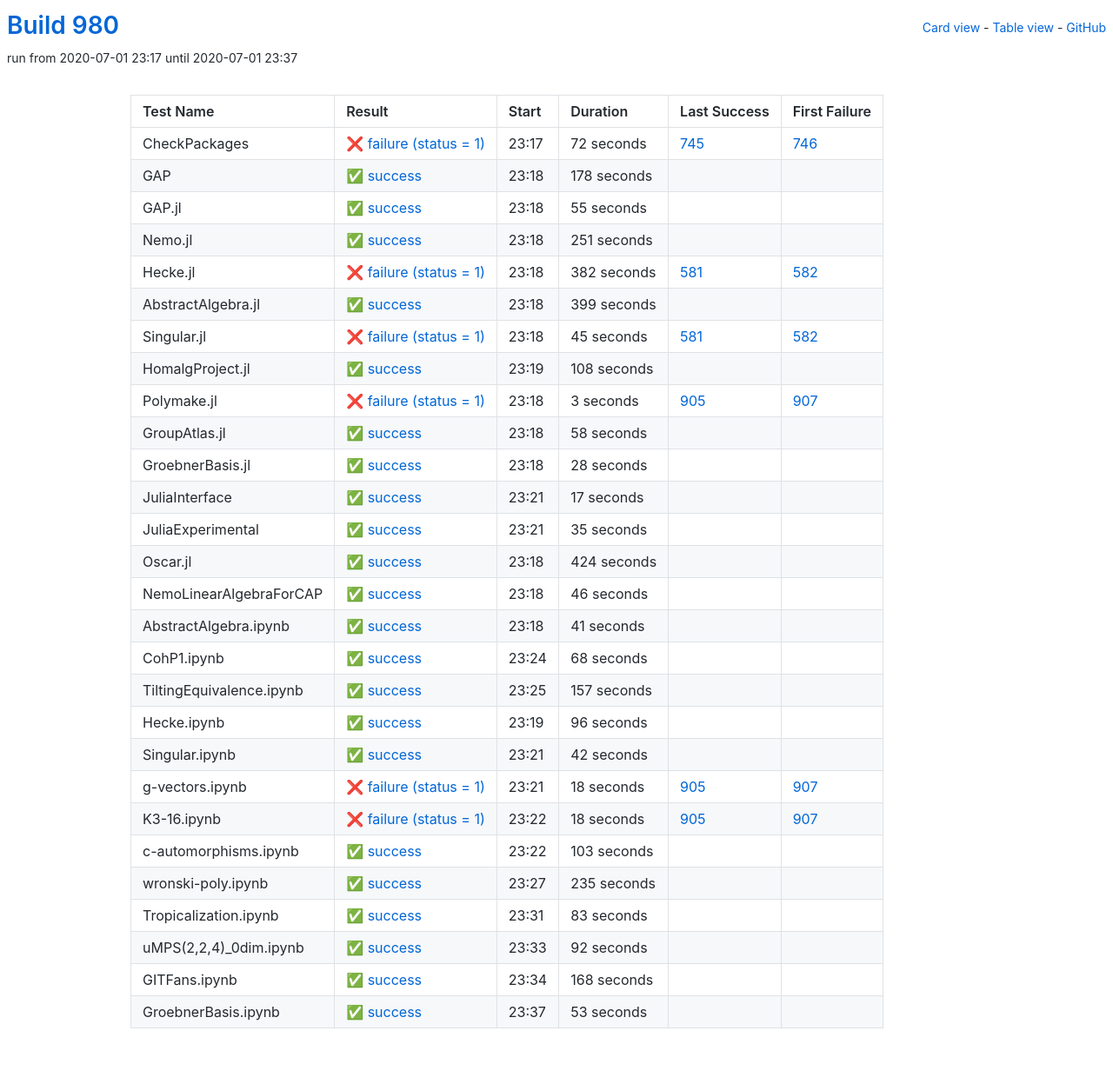
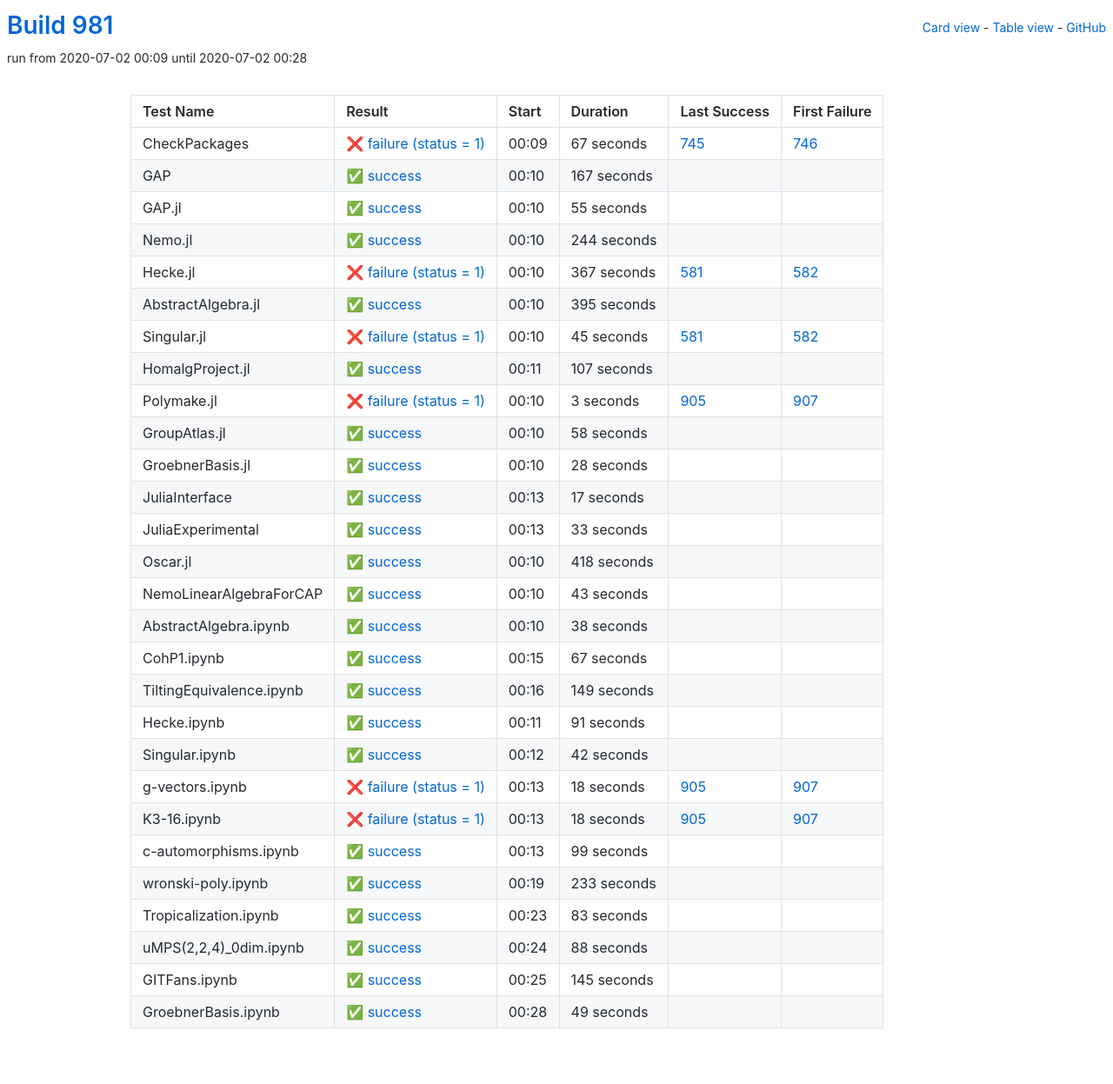
Before and after one commit to oscar-system/oscar-ci-status-1.4, a Jekyll site: the page built from table.html, in a window 1280 px wide. Shown: the whole page at 87% size. Built offline with Jekyll 4.4.1, drawn with Linux system fonts in a browser that asks for light colours.

Commit message:
Build #981

```diff
--- a/_data/ci.yml
+++ b/_data/ci.yml
@@ -1,6 +1,6 @@
 ---
-build: 980
-build_url: https://oscarci.mathematik.uni-kl.de/job/oscar-julia-1.4/980/
+build: 981
+build_url: https://oscarci.mathematik.uni-kl.de/job/oscar-julia-1.4/981/
 job: oscar-julia-1.4
 organization: oscar-system
 repo: oscar-ci-status-1.4
@@ -8,32 +8,32 @@ repourl: https://github.com/oscar-system/oscar-ci-status-1.4
 tests:
 - name: CheckPackages
   id: checkpackages
-  log: https://oscarci.mathematik.uni-kl.de/job/oscar-julia-1.4/980/artifact/logs/build-980/CheckPackages.log
-  start: 2020-07-01 23:17
+  log: https://oscarci.mathematik.uni-kl.de/job/oscar-julia-1.4/981/artifact/logs/build-981/CheckPackages.log
+  start: 2020-07-02 00:09
   success: false
   exitcode: 1
   status: failure
-  duration: 72
+  duration: 67
   last_success: 745
   last_success_url: https://oscarci.mathematik.uni-kl.de/job/oscar-julia-1.4/745/
   first_failure: 746
   first_failure_url: https://oscarci.mathematik.uni-kl.de/job/oscar-julia-1.4/746/
 - name: GAP
   id: gap
-  log: https://oscarci.mathematik.uni-kl.de/job/oscar-julia-1.4/980/artifact/logs/build-980/GAP.log
-  start: 2020-07-01 23:18
+  log: https://oscarci.mathematik.uni-kl.de/job/oscar-julia-1.4/981/artifact/logs/build-981/GAP.log
+  start: 2020-07-02 00:10
   success: true
   exitcode: 0
   status: success
-  duration: 178
+  duration: 167
   last_success: false
   last_success_url:
   first_failure: false
   first_failure_url:
 - name: GAP.jl
   id: gap-jl
-  log: https://oscarci.mathematik.uni-kl.de/job/oscar-julia-1.4/980/artifact/logs/build-980/GAP.jl.log
-  start: 2020-07-01 23:18
+  log: https://oscarci.mathematik.uni-kl.de/job/oscar-julia-1.4/981/artifact/logs/build-981/GAP.jl.log
+  start: 2020-07-02 00:10
   success: true
   exitcode: 0
   status: success
@@ -44,44 +44,44 @@ tests:
   first_failure_url:
 - name: Nemo.jl
   id: nemo-jl
-  log: https://oscarci.mathematik.uni-kl.de/job/oscar-julia-1.4/980/artifact/logs/build-980/Nemo.jl.log
-  start: 2020-07-01 23:18
+  log: https://oscarci.mathematik.uni-kl.de/job/oscar-julia-1.4/981/artifact/logs/build-981/Nemo.jl.log
+  start: 2020-07-02 00:10
   success: true
   exitcode: 0
   status: success
-  duration: 251
+  duration: 244
   last_success: false
   last_success_url:
   first_failure: false
   first_failure_url:
 - name: Hecke.jl
   id: hecke-jl
-  log: https://oscarci.mathematik.uni-kl.de/job/oscar-julia-1.4/980/artifact/logs/build-980/Hecke.jl.log
-  start: 2020-07-01 23:18
+  log: https://oscarci.mathematik.uni-kl.de/job/oscar-julia-1.4/981/artifact/logs/build-981/Hecke.jl.log
+  start: 2020-07-02 00:10
   success: false
   exitcode: 1
   status: failure
-  duration: 382
+  duration: 367
   last_success: 581
   last_success_url: https://oscarci.mathematik.uni-kl.de/job/oscar-julia-1.4/581/
   first_failure: 582
   first_failure_url: https://oscarci.mathematik.uni-kl.de/job/oscar-julia-1.4/582/
 - name: AbstractAlgebra.jl
   id: abstractalgebra-jl
-  log: https://oscarci.mathematik.uni-kl.de/job/oscar-julia-1.4/980/artifact/logs/build-980/AbstractAlgebra.jl.log
-  start: 2020-07-01 23:18
+  log: https://oscarci.mathematik.uni-kl.de/job/oscar-julia-1.4/981/artifact/logs/build-981/AbstractAlgebra.jl.log
+  start: 2020-07-02 00:10
   success: true
   exitcode: 0
   status: success
-  duration: 399
+  duration: 395
   last_success: false
   last_success_url:
   first_failure: false
   first_failure_url:
 - name: Singular.jl
   id: singular-jl
-  log: https://oscarci.mathematik.uni-kl.de/job/oscar-julia-1.4/980/artifact/logs/build-980/Singular.jl.log
-  start: 2020-07-01 23:18
+  log: https://oscarci.mathematik.uni-kl.de/job/oscar-julia-1.4/981/artifact/logs/build-981/Singular.jl.log
+  start: 2020-07-02 00:10
   success: false
   exitcode: 1
   status: failure
@@ -92,20 +92,20 @@ tests:
   first_failure_url: https://oscarci.mathematik.uni-kl.de/job/oscar-julia-1.4/582/
 - name: HomalgProject.jl
   id: homalgproject-jl
-  log: https://oscarci.mathematik.uni-kl.de/job/oscar-julia-1.4/980/artifact/logs/build-980/HomalgProject.jl.log
-  start: 2020-07-01 23:19
+  log: https://oscarci.mathematik.uni-kl.de/job/oscar-julia-1.4/981/artifact/logs/build-981/HomalgProject.jl.log
+  start: 2020-07-02 00:11
   success: true
   exitcode: 0
   status: success
-  duration: 108
+  duration: 107
   last_success: false
   last_success_url:
   first_failure: false
   first_failure_url:
 - name: Polymake.jl
   id: polymake-jl
-  log: https://oscarci.mathematik.uni-kl.de/job/oscar-julia-1.4/980/artifact/logs/build-980/Polymake.jl.log
-  start: 2020-07-01 23:18
+  log: https://oscarci.mathematik.uni-kl.de/job/oscar-julia-1.4/981/artifact/logs/build-981/Polymake.jl.log
+  start: 2020-07-02 00:10
   success: false
   exitcode: 1
   status: failure
@@ -116,8 +116,8 @@ tests:
   first_failure_url: https://oscarci.mathematik.uni-kl.de/job/oscar-julia-1.4/907/
 - name: GroupAtlas.jl
   id: groupatlas-jl
-  log: https://oscarci.mathematik.uni-kl.de/job/oscar-julia-1.4/980/artifact/logs/build-980/GroupAtlas.jl.log
-  start: 2020-07-01 23:18
+  log: https://oscarci.mathematik.uni-kl.de/job/oscar-julia-1.4/981/artifact/logs/build-981/GroupAtlas.jl.log
+  start: 2020-07-02 00:10
   success: true
   exitcode: 0
   status: success
@@ -128,8 +128,8 @@ tests:
   first_failure_url:
 - name: GroebnerBasis.jl
   id: groebnerbasis-jl
-  log: https://oscarci.mathematik.uni-kl.de/job/oscar-julia-1.4/980/artifact/logs/build-980/GroebnerBasis.jl.log
-  start: 2020-07-01 23:18
+  log: https://oscarci.mathematik.uni-kl.de/job/oscar-julia-1.4/981/artifact/logs/build-981/GroebnerBasis.jl.log
+  start: 2020-07-02 00:10
   success: true
   exitcode: 0
   status: success
@@ -140,8 +140,8 @@ tests:
   first_failure_url:
 - name: JuliaInterface
   id: juliainterface
-  log: https://oscarci.mathematik.uni-kl.de/job/oscar-julia-1.4/980/artifact/logs/build-980/JuliaInterface.log
-  start: 2020-07-01 23:21
+  log: https://oscarci.mathematik.uni-kl.de/job/oscar-julia-1.4/981/artifact/logs/build-981/JuliaInterface.log
+  start: 2020-07-02 00:13
   success: true
   exitcode: 0
   status: success
@@ -152,92 +152,92 @@ tests:
   first_failure_url:
 - name: JuliaExperimental
   id: juliaexperimental
-  log: https://oscarci.mathematik.uni-kl.de/job/oscar-julia-1.4/980/artifact/logs/build-980/JuliaExperimental.log
-  start: 2020-07-01 23:21
+  log: https://oscarci.mathematik.uni-kl.de/job/oscar-julia-1.4/981/artifact/logs/build-981/JuliaExperimental.log
+  start: 2020-07-02 00:13
   success: true
   exitcode: 0
   status: success
-  duration: 35
+  duration: 33
   last_success: false
   last_success_url:
   first_failure: false
   first_failure_url:
 - name: Oscar.jl
   id: oscar-jl
-  log: https://oscarci.mathematik.uni-kl.de/job/oscar-julia-1.4/980/artifact/logs/build-980/Oscar.jl.log
-  start: 2020-07-01 23:18
+  log: https://oscarci.mathematik.uni-kl.de/job/oscar-julia-1.4/981/artifact/logs/build-981/Oscar.jl.log
+  start: 2020-07-02 00:10
   success: true
   exitcode: 0
   status: success
-  duration: 424
+  duration: 418
   last_success: false
   last_success_url:
   first_failure: false
   first_failure_url:
 - name: NemoLinearAlgebraForCAP
   id: nemolinearalgebraforcap
-  log: https://oscarci.mathematik.uni-kl.de/job/oscar-julia-1.4/980/artifact/logs/build-980/NemoLinearAlgebraForCAP.log
-  start: 2020-07-01 23:18
+  log: https://oscarci.mathematik.uni-kl.de/job/oscar-julia-1.4/981/artifact/logs/build-981/NemoLinearAlgebraForCAP.log
+  start: 2020-07-02 00:10
   success: true
   exitcode: 0
   status: success
-  duration: 46
+  duration: 43
   last_success: false
   last_success_url:
   first_failure: false
   first_failure_url:
 - name: AbstractAlgebra.ipynb
   id: abstractalgebra-ipynb
-  log: https://oscarci.mathematik.uni-kl.de/job/oscar-julia-1.4/980/artifact/logs/build-980/AbstractAlgebra.ipynb.log
-  start: 2020-07-01 23:18
+  log: https://oscarci.mathematik.uni-kl.de/job/oscar-julia-1.4/981/artifact/logs/build-981/AbstractAlgebra.ipynb.log
+  start: 2020-07-02 00:10
   success: true
   exitcode: 0
   status: success
-  duration: 41
+  duration: 38
   last_success: false
   last_success_url:
   first_failure: false
   first_failure_url:
 - name: CohP1.ipynb
   id: cohp1-ipynb
-  log: https://oscarci.mathematik.uni-kl.de/job/oscar-julia-1.4/980/artifact/logs/build-980/CohP1.ipynb.log
-  start: 2020-07-01 23:24
+  log: https://oscarci.mathematik.uni-kl.de/job/oscar-julia-1.4/981/artifact/logs/build-981/CohP1.ipynb.log
+  start: 2020-07-02 00:15
   success: true
   exitcode: 0
   status: success
-  duration: 68
+  duration: 67
   last_success: false
   last_success_url:
   first_failure: false
   first_failure_url:
 - name: TiltingEquivalence.ipynb
   id: tiltingequivalence-ipynb
-  log: https://oscarci.mathematik.uni-kl.de/job/oscar-julia-1.4/980/artifact/logs/build-980/TiltingEquivalence.ipynb.log
-  start: 2020-07-01 23:25
+  log: https://oscarci.mathematik.uni-kl.de/job/oscar-julia-1.4/981/artifact/logs/build-981/TiltingEquivalence.ipynb.log
+  start: 2020-07-02 00:16
   success: true
   exitcode: 0
   status: success
-  duration: 157
+  duration: 149
   last_success: false
   last_success_url:
   first_failure: false
   first_failure_url:
 - name: Hecke.ipynb
   id: hecke-ipynb
-  log: https://oscarci.mathematik.uni-kl.de/job/oscar-julia-1.4/980/artifact/logs/build-980/Hecke.ipynb.log
-  start: 2020-07-01 23:19
+  log: https://oscarci.mathematik.uni-kl.de/job/oscar-julia-1.4/981/artifact/logs/build-981/Hecke.ipynb.log
+  start: 2020-07-02 00:11
   success: true
   exitcode: 0
   status: success
-  duration: 96
+  duration: 91
   last_success: false
   last_success_url:
   first_failure: false
   first_failure_url:
 - name: Singular.ipynb
   id: singular-ipynb
-  log: https://oscarci.mathematik.uni-kl.de/job/oscar-julia-1.4/980/artifact/logs/build-980/Singular.ipynb.log
-  start: 2020-07-01 23:21
+  log: https://oscarci.mathematik.uni-kl.de/job/oscar-julia-1.4/981/artifact/logs/build-981/Singular.ipynb.log
+  start: 2020-07-02 00:12
   success: true
   exitcode: 0
   status: success
@@ -248,8 +248,8 @@ tests:
   first_failure_url:
 - name: g-vectors.ipynb
   id: g-vectors-ipynb
-  log: https://oscarci.mathematik.uni-kl.de/job/oscar-julia-1.4/980/artifact/logs/build-980/g-vectors.ipynb.log
-  start: 2020-07-01 23:21
+  log: https://oscarci.mathematik.uni-kl.de/job/oscar-julia-1.4/981/artifact/logs/build-981/g-vectors.ipynb.log
+  start: 2020-07-02 00:13
   success: false
   exitcode: 1
   status: failure
@@ -260,8 +260,8 @@ tests:
   first_failure_url: https://oscarci.mathematik.uni-kl.de/job/oscar-julia-1.4/907/
 - name: K3-16.ipynb
   id: k3-16-ipynb
-  log: https://oscarci.mathematik.uni-kl.de/job/oscar-julia-1.4/980/artifact/logs/build-980/K3-16.ipynb.log
-  start: 2020-07-01 23:22
+  log: https://oscarci.mathematik.uni-kl.de/job/oscar-julia-1.4/981/artifact/logs/build-981/K3-16.ipynb.log
+  start: 2020-07-02 00:13
   success: false
   exitcode: 1
   status: failure
@@ -272,32 +272,32 @@ tests:
   first_failure_url: https://oscarci.mathematik.uni-kl.de/job/oscar-julia-1.4/907/
 - name: c-automorphisms.ipynb
   id: c-automorphisms-ipynb
-  log: https://oscarci.mathematik.uni-kl.de/job/oscar-julia-1.4/980/artifact/logs/build-980/c-automorphisms.ipynb.log
-  start: 2020-07-01 23:22
+  log: https://oscarci.mathematik.uni-kl.de/job/oscar-julia-1.4/981/artifact/logs/build-981/c-automorphisms.ipynb.log
+  start: 2020-07-02 00:13
   success: true
   exitcode: 0
   status: success
-  duration: 103
+  duration: 99
   last_success: false
   last_success_url:
   first_failure: false
   first_failure_url:
 - name: wronski-poly.ipynb
   id: wronski-poly-ipynb
-  log: https://oscarci.mathematik.uni-kl.de/job/oscar-julia-1.4/980/artifact/logs/build-980/wronski-poly.ipynb.log
-  start: 2020-07-01 23:27
+  log: https://oscarci.mathematik.uni-kl.de/job/oscar-julia-1.4/981/artifact/logs/build-981/wronski-poly.ipynb.log
+  start: 2020-07-02 00:19
   success: true
   exitcode: 0
   status: success
-  duration: 235
+  duration: 233
   last_success: false
   last_success_url:
   first_failure: false
   first_failure_url:
 - name: Tropicalization.ipynb
   id: tropicalization-ipynb
-  log: https://oscarci.mathematik.uni-kl.de/job/oscar-julia-1.4/980/artifact/logs/build-980/Tropicalization.ipynb.log
-  start: 2020-07-01 23:31
+  log: https://oscarci.mathematik.uni-kl.de/job/oscar-julia-1.4/981/artifact/logs/build-981/Tropicalization.ipynb.log
+  start: 2020-07-02 00:23
   success: true
   exitcode: 0
   status: success
@@ -308,36 +308,36 @@ tests:
   first_failure_url:
 - name: uMPS(2,2,4)_0dim.ipynb
   id: umps-2-2-4-0dim-ipynb
-  log: https://oscarci.mathematik.uni-kl.de/job/oscar-julia-1.4/980/artifact/logs/build-980/uMPS-2-2-4-_0dim.ipynb.log
-  start: 2020-07-01 23:33
+  log: https://oscarci.mathematik.uni-kl.de/job/oscar-julia-1.4/981/artifact/logs/build-981/uMPS-2-2-4-_0dim.ipynb.log
+  start: 2020-07-02 00:24
   success: true
   exitcode: 0
   status: success
-  duration: 92
+  duration: 88
   last_success: false
   last_success_url:
   first_failure: false
   first_failure_url:
 - name: GITFans.ipynb
   id: gitfans-ipynb
-  log: https://oscarci.mathematik.uni-kl.de/job/oscar-julia-1.4/980/artifact/logs/build-980/GITFans.ipynb.log
-  start: 2020-07-01 23:34
+  log: https://oscarci.mathematik.uni-kl.de/job/oscar-julia-1.4/981/artifact/logs/build-981/GITFans.ipynb.log
+  start: 2020-07-02 00:25
   success: true
   exitcode: 0
   status: success
-  duration: 168
+  duration: 145
   last_success: false
   last_success_url:
   first_failure: false
   first_failure_url:
 - name: GroebnerBasis.ipynb
   id: groebnerbasis-ipynb
-  log: https://oscarci.mathematik.uni-kl.de/job/oscar-julia-1.4/980/artifact/logs/build-980/GroebnerBasis.ipynb.log
-  start: 2020-07-01 23:37
+  log: https://oscarci.mathematik.uni-kl.de/job/oscar-julia-1.4/981/artifact/logs/build-981/GroebnerBasis.ipynb.log
+  start: 2020-07-02 00:28
   success: true
   exitcode: 0
   status: success
-  duration: 53
+  duration: 49
   last_success: false
   last_success_url:
   first_failure: false
```
Also changed, not shown: README.md.
